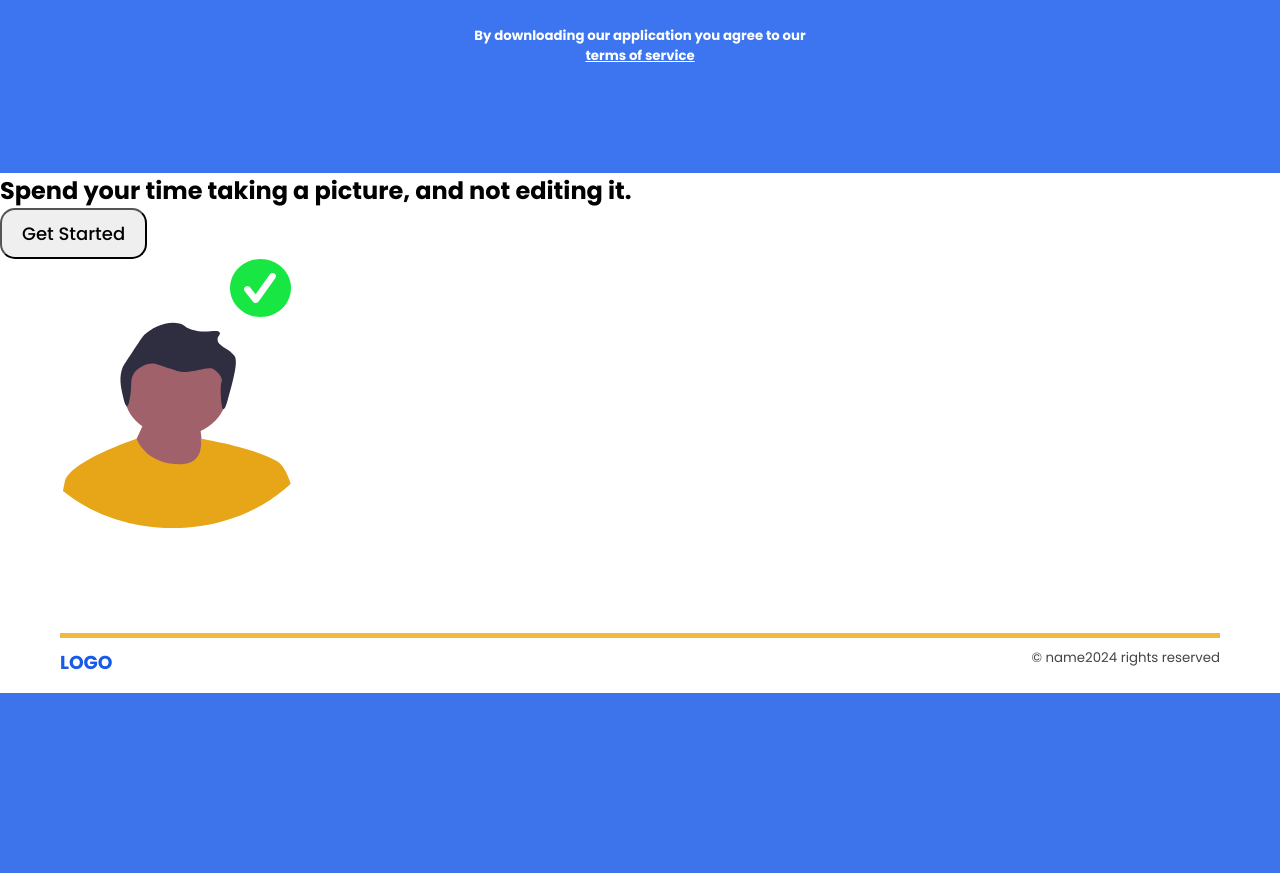
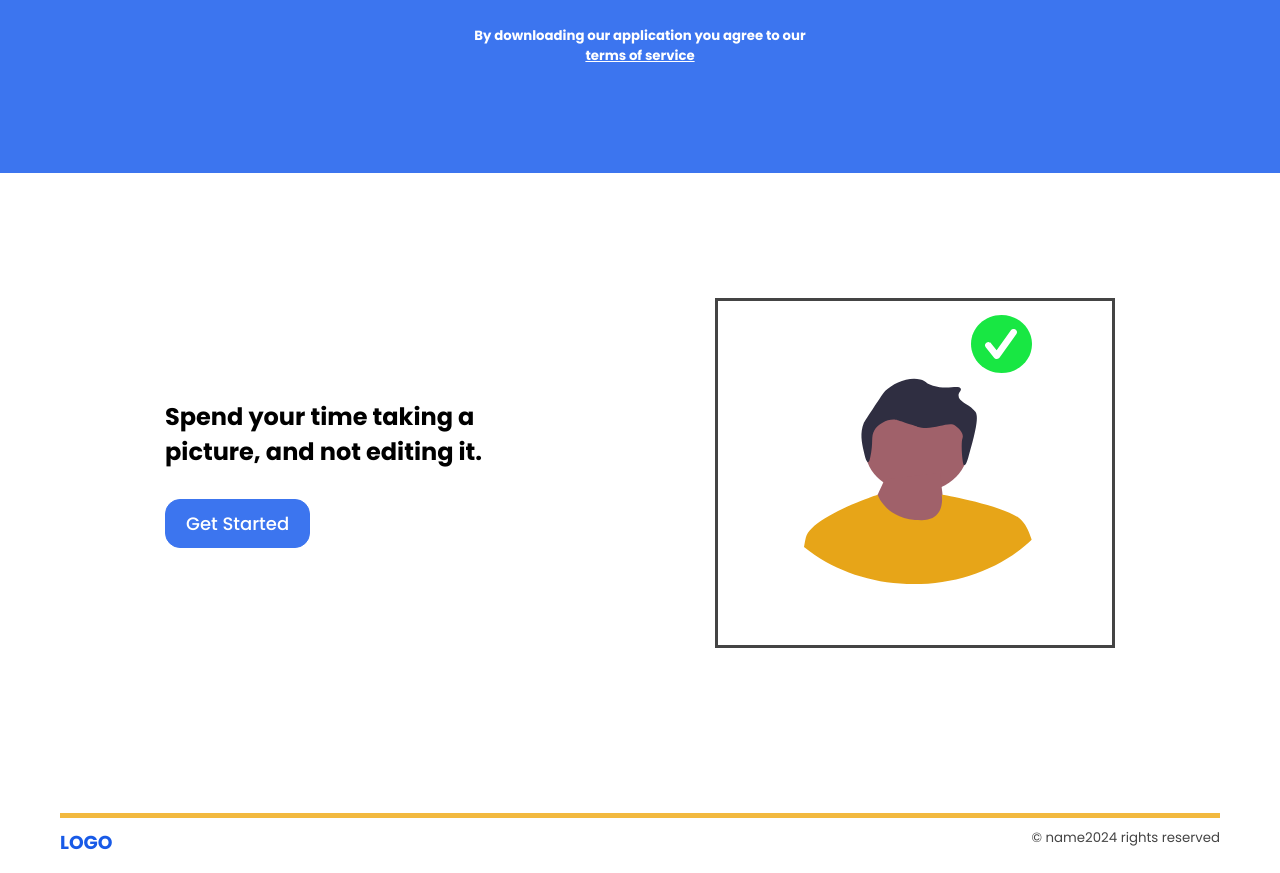
Before and after one commit to HarunaDev/saas-passport-maker, a Flask app: page /about in a window 1280 px wide. Shown: the part 497-1370 px from the top of the page. Before the commit the page ends 1190 px from the top, so only its background shows below. Run offline with Flask 3, Linux system fonts and the light colour scheme.

Commit message:
added styles for about-section

```diff
--- a/static/css/style.css
+++ b/static/css/style.css
@@ -299,7 +299,51 @@ body{
 }
 /* About Banner end */
 
+/* About Section */
+#about-section {
+    /* border: 1px solid red; */
+    height: var(--banner-height);
+    background-color: var(--text-light);
+    display: flex;
+    justify-content: center;
+    align-items: center;
+    padding: var(--global-padding);
+    gap: 150px;
+}
 
+#about-section .left, #about-section .right {
+    height: 350px;
+    width: 400px;
+    /* border: 1px solid blue; */
+}
+
+#about-section .left{
+    display: flex;
+    justify-content: center;
+    align-items: start;
+    flex-direction: column;
+    gap: 30px;
+}
+
+#about-section .section-text{
+    font-size: 36px;
+    color: var(--text-dark);
+}
+
+#about-section .cta-btn{
+    background-color: var(--primary-color);
+    color: var(--text-light);
+    border: 1px solid var(--primary-color);
+}
+
+#about-section .right{
+    padding-top: 10px;
+    border: 3px solid var(--text-dark);
+    display: flex;
+    justify-content: center;
+    align-items: center;
+}
+/* About Section */
 
 /* About Page end */
 
```
